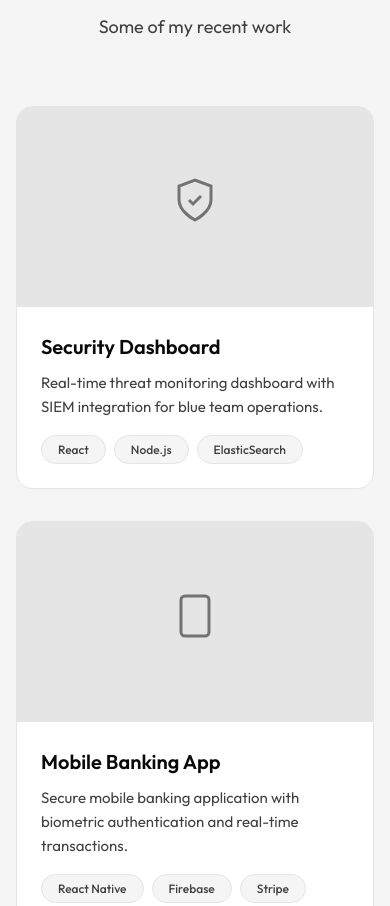
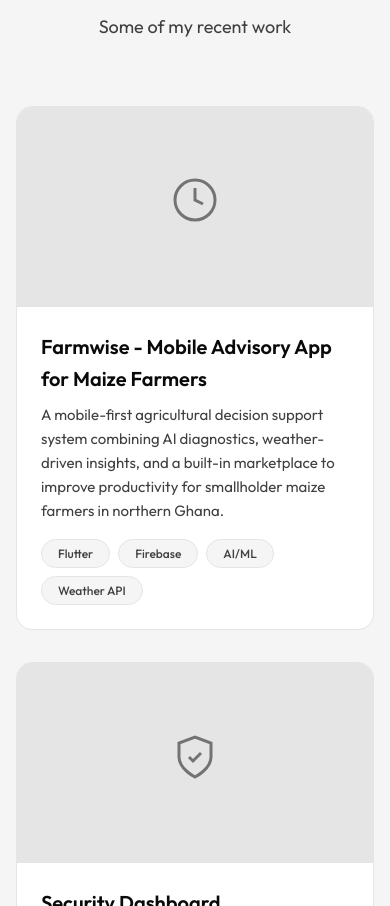
Before and after one commit to DevSaint101/portfolio, a plain HTML site: page index.html in a window 390 px wide. Shown: the part 6184-7090 px from the top of the page. Drawn offline with Linux system fonts and the light colour scheme.

Commit message:
Add Farmwise agricultural app project to portfolio

```diff
--- a/index.html
+++ b/index.html
@@ -397,7 +397,34 @@
                 </div>
 
                 <div class="projects-grid">
-                    <!-- Project 1 -->
+                    <!-- Project 1 - Farmwise -->
+                    <div class="project-card">
+                        <div class="project-image">
+                            <div class="project-placeholder">
+                                <svg xmlns="http://www.w3.org/2000/svg" width="48" height="48" viewBox="0 0 24 24" fill="none" stroke="currentColor" stroke-width="1.5"><path d="M12 2C6.5 2 2 6.5 2 12s4.5 10 10 10 10-4.5 10-10S17.5 2 12 2z"></path><path d="M12 6v6l4 2"></path></svg>
+                            </div>
+                            <div class="project-overlay">
+                                <a href="https://farmwise-gh.web.app" class="project-link" aria-label="View live project" target="_blank" rel="noopener noreferrer">
+                                    <svg xmlns="http://www.w3.org/2000/svg" width="20" height="20" viewBox="0 0 24 24" fill="none" stroke="currentColor" stroke-width="2"><path d="M18 13v6a2 2 0 0 1-2 2H5a2 2 0 0 1-2-2V8a2 2 0 0 1 2-2h6"></path><polyline points="15 3 21 3 21 9"></polyline><line x1="10" y1="14" x2="21" y2="3"></line></svg>
+                                </a>
+                                <a href="https://github.com/DevSaint101" class="project-github" aria-label="View on GitHub" target="_blank" rel="noopener noreferrer">
+                                    <svg xmlns="http://www.w3.org/2000/svg" width="20" height="20" viewBox="0 0 24 24" fill="none" stroke="currentColor" stroke-width="2"><path d="M9 19c-5 1.5-5-2.5-7-3m14 6v-3.87a3.37 3.37 0 0 0-.94-2.61c3.14-.35 6.44-1.54 6.44-7A5.44 5.44 0 0 0 20 4.77 5.07 5.07 0 0 0 19.91 1S18.73.65 16 2.48a13.38 13.38 0 0 0-7 0C6.27.65 5.09 1 5.09 1A5.07 5.07 0 0 0 5 4.77a5.44 5.44 0 0 0-1.5 3.78c0 5.42 3.3 6.61 6.44 7A3.37 3.37 0 0 0 9 18.13V22"/></svg>
+                                </a>
+                            </div>
+                        </div>
+                        <div class="project-content">
+                            <h3 class="project-title">Farmwise - Mobile Advisory App for Maize Farmers</h3>
+                            <p class="project-description">A mobile-first agricultural decision support system combining AI diagnostics, weather-driven insights, and a built-in marketplace to improve productivity for smallholder maize farmers in northern Ghana.</p>
+                            <div class="project-tech">
+                                <span class="tech-tag">Flutter</span>
+                                <span class="tech-tag">Firebase</span>
+                                <span class="tech-tag">AI/ML</span>
+                                <span class="tech-tag">Weather API</span>
+                            </div>
+                        </div>
+                    </div>
+
+                    <!-- Project 2 -->
                     <div class="project-card">
                         <div class="project-image">
                             <div class="project-placeholder">
@@ -423,7 +450,7 @@
                         </div>
                     </div>
 
-                    <!-- Project 2 -->
+                    <!-- Project 3 -->
                     <div class="project-card">
                         <div class="project-image">
                             <div class="project-placeholder">
@@ -449,7 +476,7 @@
                         </div>
                     </div>
 
-                    <!-- Project 3 -->
+                    <!-- Project 4 -->
                     <div class="project-card">
                         <div class="project-image">
                             <div class="project-placeholder">
@@ -475,12 +502,12 @@
                                 </div>
                                 </div>
 
-                    <!-- Project 4 -->
+                    <!-- Project 5 -->
                     <div class="project-card">
                         <div class="project-image">
                             <div class="project-placeholder">
                                 <svg xmlns="http://www.w3.org/2000/svg" width="48" height="48" viewBox="0 0 24 24" fill="none" stroke="currentColor" stroke-width="1.5"><path d="M21 16V8a2 2 0 0 0-1-1.73l-7-4a2 2 0 0 0-2 0l-7 4A2 2 0 0 0 3 8v8a2 2 0 0 0 1 1.73l7 4a2 2 0 0 0 2 0l7-4A2 2 0 0 0 21 16z"></path><polyline points="3.27 6.96 12 12.01 20.73 6.96"></polyline><line x1="12" y1="22.08" x2="12" y2="12"></line></svg>
-                                </div>
+                            </div>
                             <div class="project-overlay">
                                 <a href="#" class="project-link" aria-label="View live project">
                                     <svg xmlns="http://www.w3.org/2000/svg" width="20" height="20" viewBox="0 0 24 24" fill="none" stroke="currentColor" stroke-width="2"><path d="M18 13v6a2 2 0 0 1-2 2H5a2 2 0 0 1-2-2V8a2 2 0 0 1 2-2h6"></path><polyline points="15 3 21 3 21 9"></polyline><line x1="10" y1="14" x2="21" y2="3"></line></svg>
@@ -501,12 +528,12 @@
                                 </div>
                                 </div>
 
-                    <!-- Project 5 -->
+                    <!-- Project 6 -->
                     <div class="project-card">
                         <div class="project-image">
                             <div class="project-placeholder">
                                 <svg xmlns="http://www.w3.org/2000/svg" width="48" height="48" viewBox="0 0 24 24" fill="none" stroke="currentColor" stroke-width="1.5"><circle cx="12" cy="12" r="10"></circle><line x1="2" y1="12" x2="22" y2="12"></line><path d="M12 2a15.3 15.3 0 0 1 4 10 15.3 15.3 0 0 1-4 10 15.3 15.3 0 0 1-4-10 15.3 15.3 0 0 1 4-10z"></path></svg>
-                                </div>
+                            </div>
                             <div class="project-overlay">
                                 <a href="#" class="project-link" aria-label="View live project">
                                     <svg xmlns="http://www.w3.org/2000/svg" width="20" height="20" viewBox="0 0 24 24" fill="none" stroke="currentColor" stroke-width="2"><path d="M18 13v6a2 2 0 0 1-2 2H5a2 2 0 0 1-2-2V8a2 2 0 0 1 2-2h6"></path><polyline points="15 3 21 3 21 9"></polyline><line x1="10" y1="14" x2="21" y2="3"></line></svg>
@@ -527,12 +554,12 @@
                                 </div>
                                 </div>
 
-                    <!-- Project 6 -->
+                    <!-- Project 7 -->
                     <div class="project-card">
                         <div class="project-image">
                             <div class="project-placeholder">
                                 <svg xmlns="http://www.w3.org/2000/svg" width="48" height="48" viewBox="0 0 24 24" fill="none" stroke="currentColor" stroke-width="1.5"><path d="M17 21v-2a4 4 0 0 0-4-4H5a4 4 0 0 0-4 4v2"></path><circle cx="9" cy="7" r="4"></circle><path d="M23 21v-2a4 4 0 0 0-3-3.87"></path><path d="M16 3.13a4 4 0 0 1 0 7.75"></path></svg>
-                                </div>
+                            </div>
                             <div class="project-overlay">
                                 <a href="#" class="project-link" aria-label="View live project">
                                     <svg xmlns="http://www.w3.org/2000/svg" width="20" height="20" viewBox="0 0 24 24" fill="none" stroke="currentColor" stroke-width="2"><path d="M18 13v6a2 2 0 0 1-2 2H5a2 2 0 0 1-2-2V8a2 2 0 0 1 2-2h6"></path><polyline points="15 3 21 3 21 9"></polyline><line x1="10" y1="14" x2="21" y2="3"></line></svg>
```
